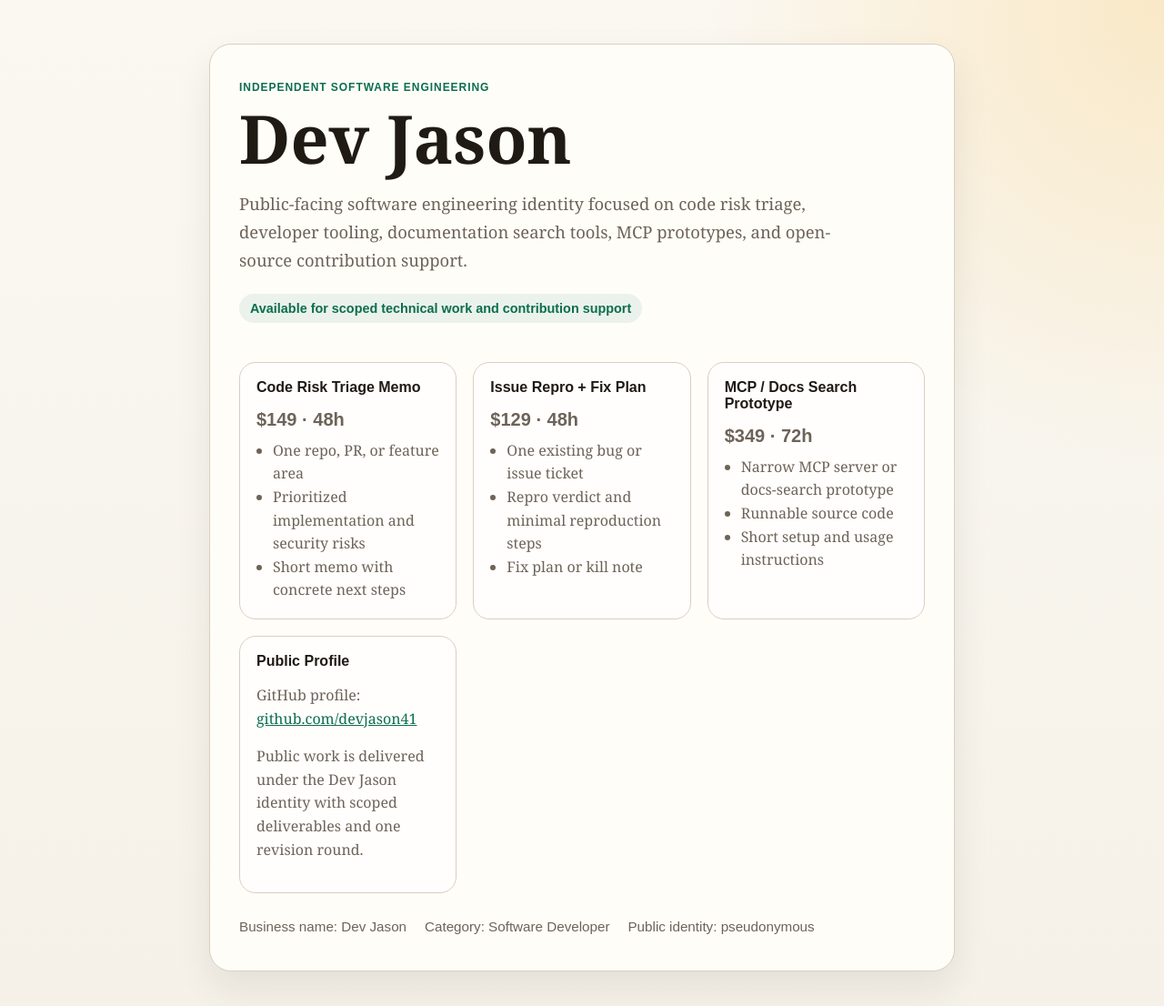
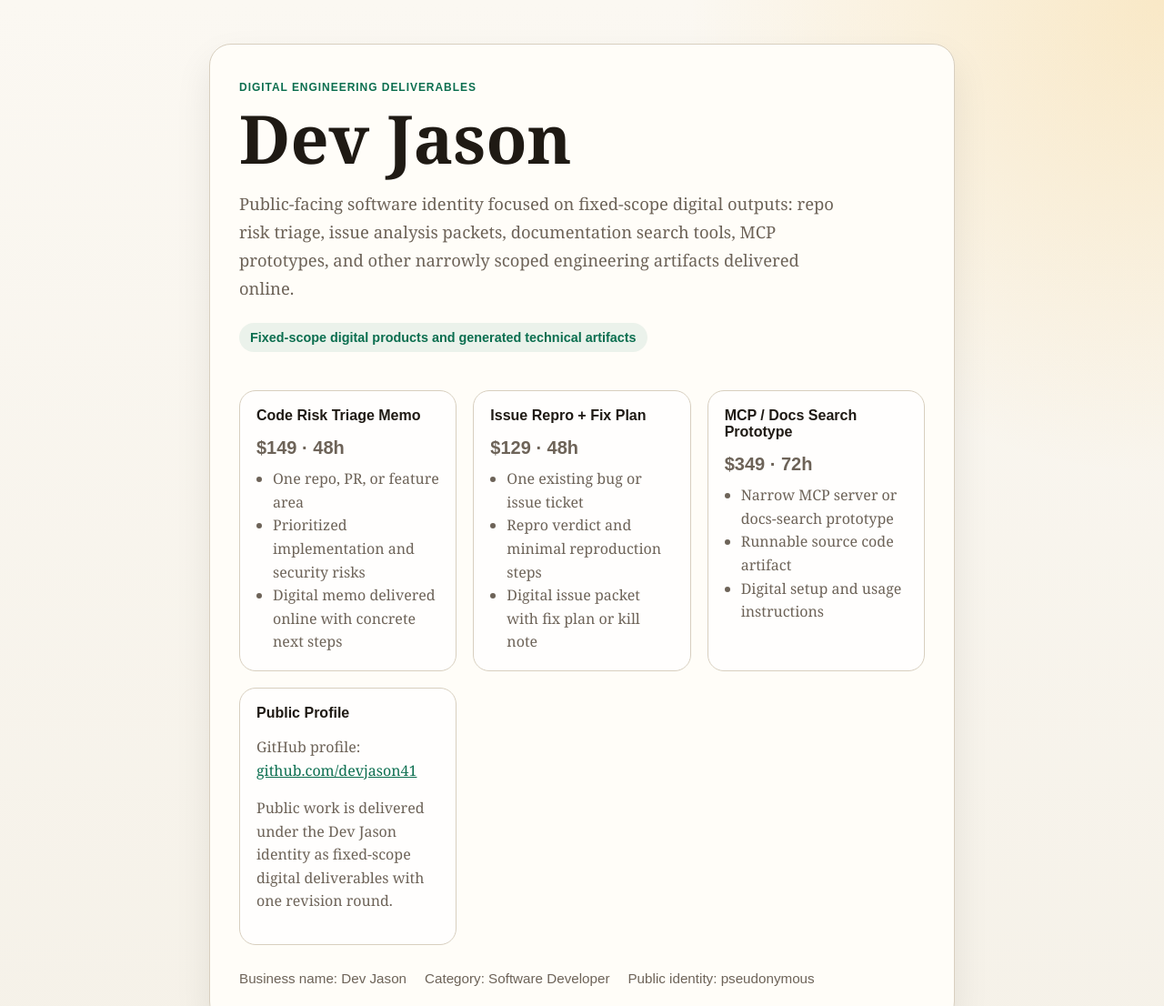
Before and after one commit to devjason41/devjason41.github.io, a plain HTML site: page index.html in a window 1280 px wide. Shown: the top 1106 px of the page at 91% size. Drawn offline with Linux system fonts and the light colour scheme.

Commit message:
Reframe offers as digital deliverables

```diff
--- a/index.html
+++ b/index.html
@@ -6,7 +6,7 @@
     <title>Dev Jason</title>
     <meta
       name="description"
-      content="Independent software engineering work focused on code risk triage, developer tooling, documentation search tools, MCP prototypes, and open-source contribution support."
+      content="Digital software engineering deliverables focused on repo risk triage, issue analysis, developer tooling, documentation search tools, and MCP prototypes."
     />
     <style>
       :root {
@@ -147,14 +147,15 @@
   <body>
     <main class="wrap">
       <section class="hero">
-        <p class="eyebrow">Independent Software Engineering</p>
+        <p class="eyebrow">Digital Engineering Deliverables</p>
         <h1>Dev Jason</h1>
         <p class="lead">
-          Public-facing software engineering identity focused on code risk triage,
-          developer tooling, documentation search tools, MCP prototypes, and
-          open-source contribution support.
+          Public-facing software identity focused on fixed-scope digital outputs:
+          repo risk triage, issue analysis packets, documentation search tools,
+          MCP prototypes, and other narrowly scoped engineering artifacts
+          delivered online.
         </p>
-        <p class="badge">Available for scoped technical work and contribution support</p>
+        <p class="badge">Fixed-scope digital products and generated technical artifacts</p>
 
         <div class="grid">
           <article class="card">
@@ -163,7 +164,7 @@
             <ul>
               <li>One repo, PR, or feature area</li>
               <li>Prioritized implementation and security risks</li>
-              <li>Short memo with concrete next steps</li>
+              <li>Digital memo delivered online with concrete next steps</li>
             </ul>
           </article>
 
@@ -173,7 +174,7 @@
             <ul>
               <li>One existing bug or issue ticket</li>
               <li>Repro verdict and minimal reproduction steps</li>
-              <li>Fix plan or kill note</li>
+              <li>Digital issue packet with fix plan or kill note</li>
             </ul>
           </article>
 
@@ -182,8 +183,8 @@
             <p class="price">$349 · 72h</p>
             <ul>
               <li>Narrow MCP server or docs-search prototype</li>
-              <li>Runnable source code</li>
-              <li>Short setup and usage instructions</li>
+              <li>Runnable source code artifact</li>
+              <li>Digital setup and usage instructions</li>
             </ul>
           </article>
 
@@ -194,8 +195,8 @@
               <a href="https://github.com/devjason41">github.com/devjason41</a>
             </p>
             <p>
-              Public work is delivered under the Dev Jason identity with
-              scoped deliverables and one revision round.
+              Public work is delivered under the Dev Jason identity as fixed-scope
+              digital deliverables with one revision round.
             </p>
           </article>
         </div>
```
